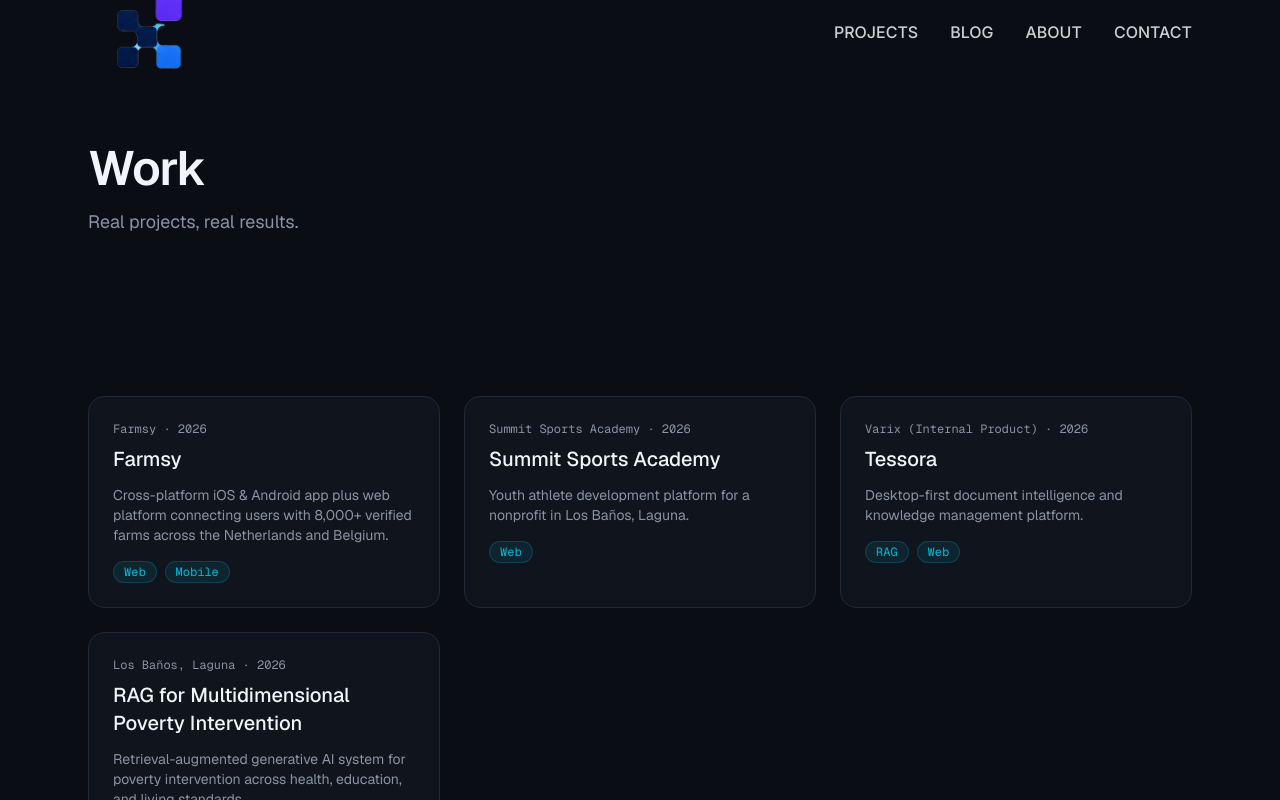
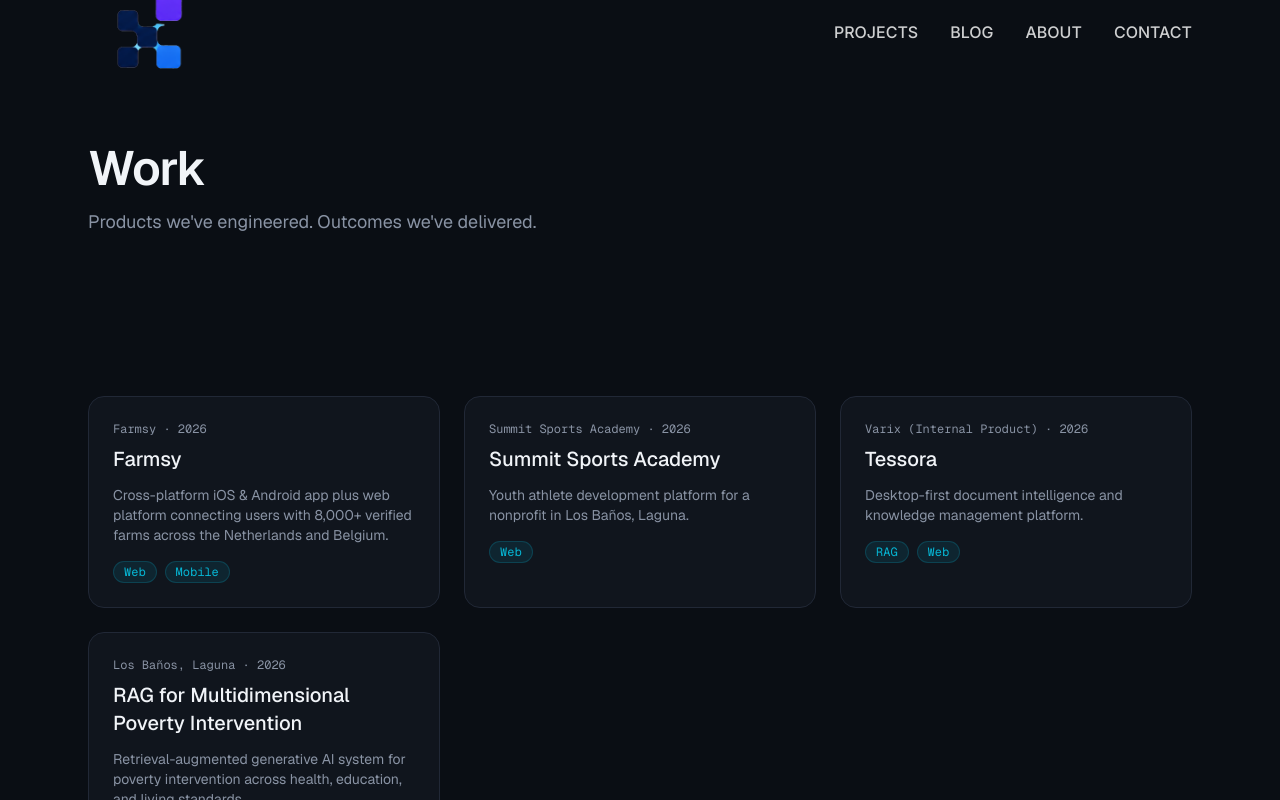
Before and after one commit to vinsu-hub/Varix, a Next.js app: page /work in a window 1280 px wide. Shown: the top 800 px of the page. Built offline with nearby package versions, Linux system fonts and the light colour scheme.

Commit message:
fix: update Work page subtitle copy

```diff
--- a/src/app/work/page.tsx
+++ b/src/app/work/page.tsx
@@ -16,7 +16,7 @@ export default function WorkPage() {
           Work
         </h1>
         <p className="text-muted mt-4 max-w-2xl text-lg">
-          Real projects, real results.
+          Products we've engineered. Outcomes we've delivered.
         </p>
       </Section>
 
```
